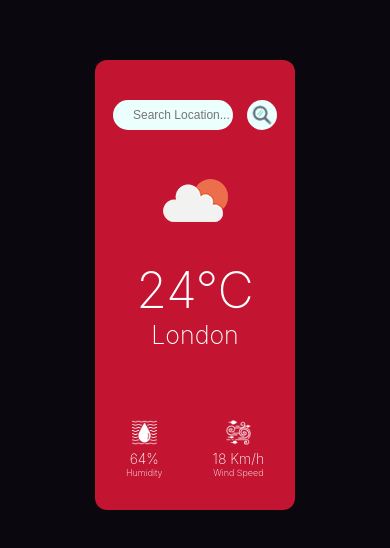
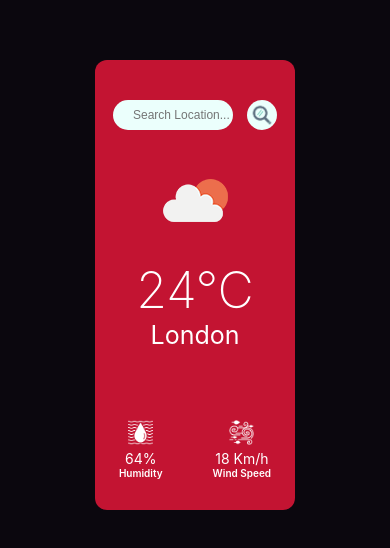
Before and after one commit to CoreFrontTechnologies/weather-app-react-vision, a React (Create React App) app: page / in a window 390 px wide. Shown: the top 548 px of the page. Built offline with nearby package versions, Linux system fonts and the light colour scheme.

Commit message:
mobile version completed

```diff
--- a/src/components/weatherApp/weatherapp.css
+++ b/src/components/weatherApp/weatherapp.css
@@ -201,7 +201,6 @@ body {
         width: 120px;
         height: 30px;
         font-size: 12px;
-        font-weight: 200;
     }
 
     .search-icon {
@@ -224,7 +223,6 @@ body {
 
     .weather-location {
         font-size: 25px;
-    font-weight: 200;
     }
 
     .data-container {
@@ -245,12 +243,11 @@ body {
 
     .data {
         font-size: 14px;
-    font-weight: 200;
     }
 
     .text {
-    font-size: 9px;
-    font-weight: 200;
+        font-size: 10px;
+        font-weight: 600;
     }
 
 
```
Lines whose indentation alone changed are shown as unchanged.
